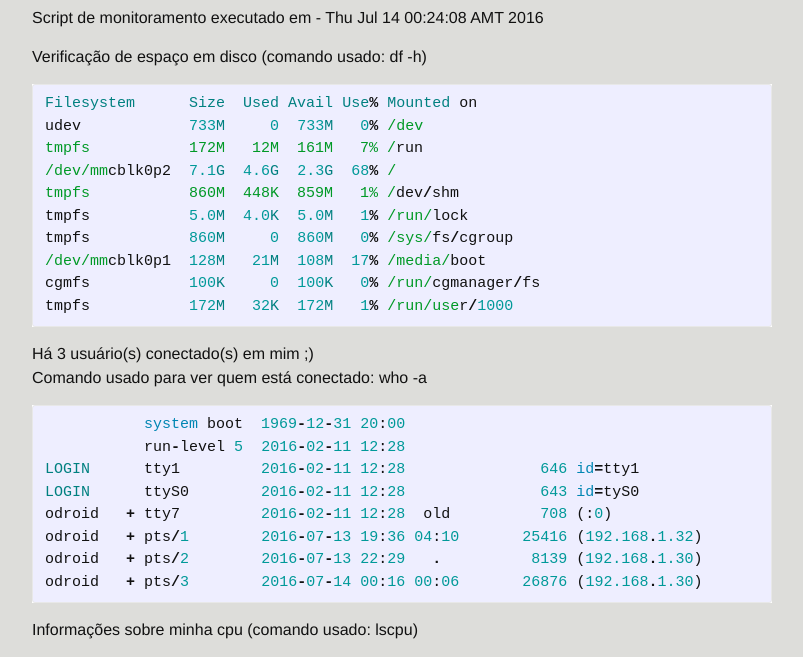
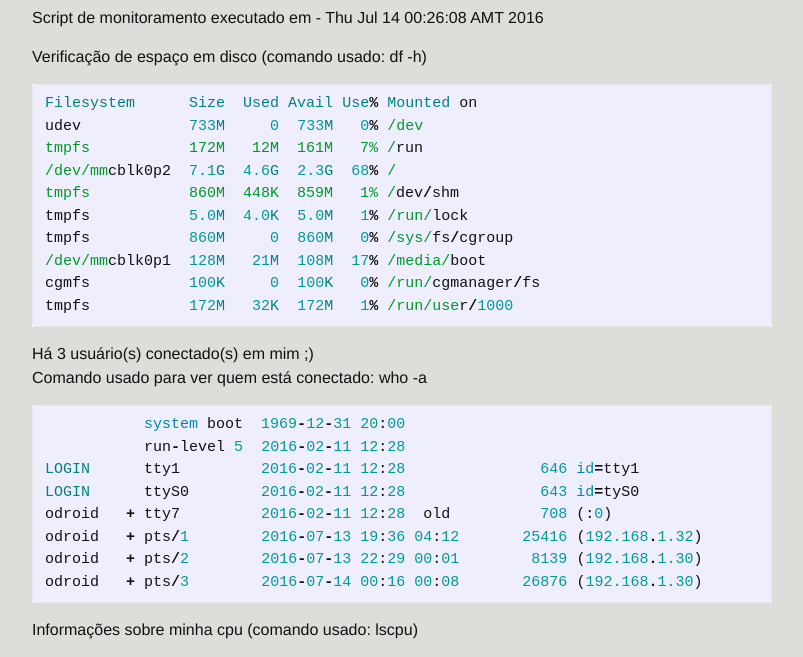
Before and after one commit to robsonneto5pi/odroid-br.github.io, a Jekyll site: the page built from _posts/2016-07-14-televator.markdown, in a window 1280 px wide and 1400 px high. Shown: the part 305-962 px from the top of the window, without its empty margins (238-1041 px from the left). Built offline with Jekyll 4.4.1, drawn with Linux system fonts in a browser that asks for light colours; some of the changed text lies outside the part shown; grey boxes are pictures that could not be loaded.

Commit message:
2016-07-14-televator.markdown

```diff
--- a/_posts/2016-07-14-televator.markdown
+++ b/_posts/2016-07-14-televator.markdown
@@ -31,9 +31,9 @@
 LOGIN      tty1         2016-02-11 12:28               646 id=tty1
 LOGIN      ttyS0        2016-02-11 12:28               643 id=tyS0
 odroid   + tty7         2016-02-11 12:28  old          708 (:0)
-odroid   + pts/1        2016-07-13 19:36 04:10       25416 (192.168.1.32)
-odroid   + pts/2        2016-07-13 22:29   .          8139 (192.168.1.30)
-odroid   + pts/3        2016-07-14 00:16 00:06       26876 (192.168.1.30)
+odroid   + pts/1        2016-07-13 19:36 04:12       25416 (192.168.1.32)
+odroid   + pts/2        2016-07-13 22:29 00:01        8139 (192.168.1.30)
+odroid   + pts/3        2016-07-14 00:16 00:08       26876 (192.168.1.30)
 {% endhighlight %}
 
 Informações sobre minha cpu (comando usado: lscpu)
@@ -131,7 +131,7 @@
   439 ?        Ssl    0:00 /usr/sbin/ModemManager
   443 ?        Ss     0:08 /usr/bin/dbus-daemon --system --address=systemd: --nofork --nopidfile --systemd-activation
   450 ?        S      0:00 avahi-daemon: chroot helper
-  486 ?        Ssl    1:00 /usr/sbin/NetworkManager --no-daemon
+  486 ?        Ssl    1:01 /usr/sbin/NetworkManager --no-daemon
   488 ?        Ss     0:00 /usr/sbin/cron -f
   490 ?        Ssl    0:00 /usr/sbin/cups-browsed
   582 ?        Ss     0:00 /usr/sbin/sshd -D
```
Also changed, not shown: other parts of _posts/2016-07-14-televator.markdown (+8 -8 lines).
